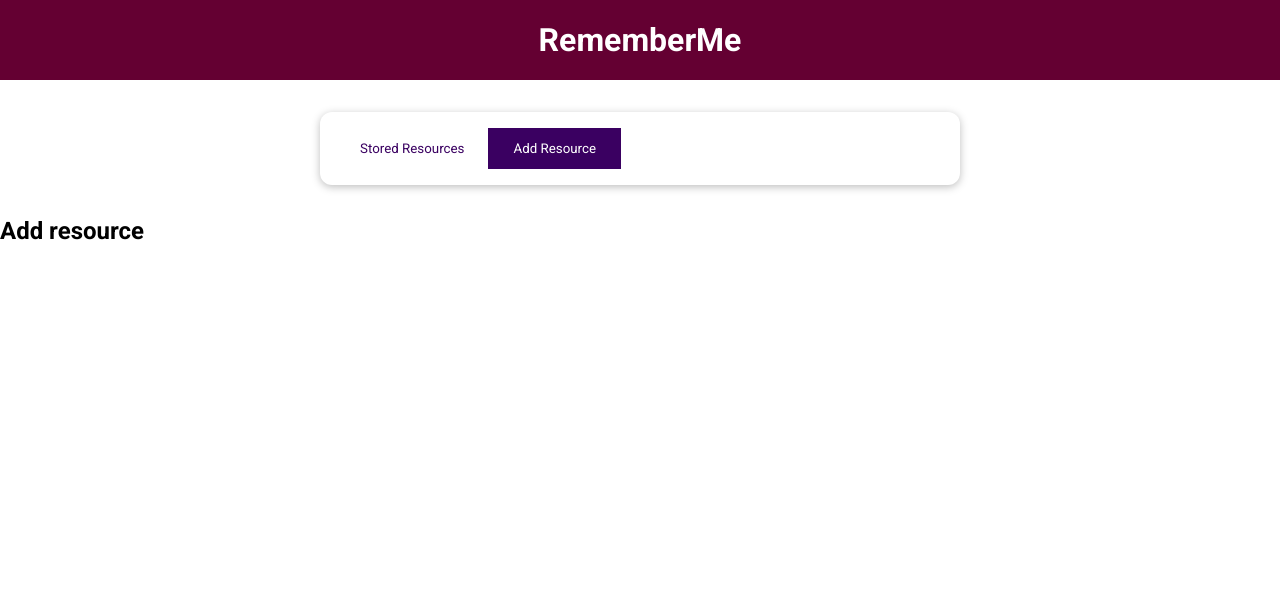
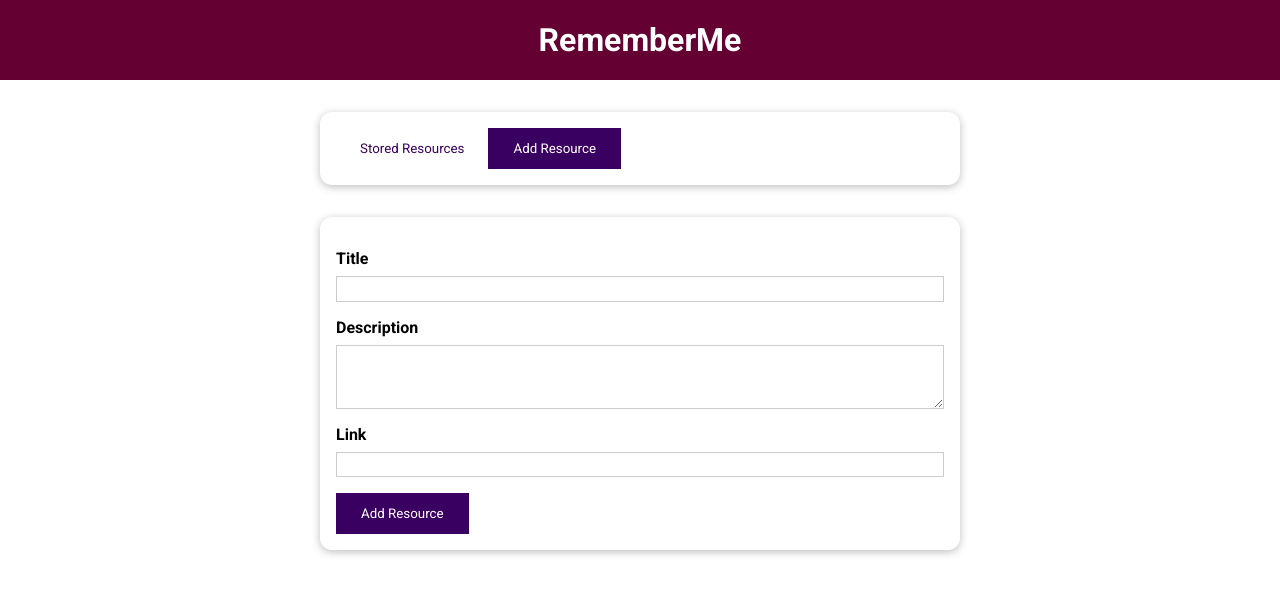
Before and after one commit to ToniNikolaev23/resource-app, a Vue app: page / in a window 1280 px wide. Both pictures are taken after a click on the button "Add Resource". Shown: the top 594 px of the page. Built offline with nearby package versions, Linux system fonts and the light colour scheme.

Commit message:
Create form for add resources

```diff
--- a/src/App.vue
+++ b/src/App.vue
@@ -1,9 +1,9 @@
 <template>
   <div>
     <the-header title="RememberMe"></the-header>
-  <keep-alive>
+
     <the-resources></the-resources>
-  </keep-alive>
+
   </div>
 </template>
 
--- a/src/components/UI/BaseButton.vue
+++ b/src/components/UI/BaseButton.vue
@@ -1,5 +1,5 @@
 <template>
-    <button :type="type" :class="mode">
+    <button :class="mode">
         <slot>
         </slot>
     </button>
@@ -8,7 +8,7 @@
 <script>
 export default {
     props: [
-        'type', 'mode'
+         'mode'
     ]
 }
 </script>
--- a/src/components/learning-resources/AddResource.vue
+++ b/src/components/learning-resources/AddResource.vue
@@ -1,3 +1,69 @@
 <template>
-    <h2>Add resource</h2>
+  <base-card>
+    <form @submit.prevent="submitData">
+      <div class="form-control">
+        <label for="title">Title</label>
+        <input type="text" id="title" name="title" v-model="title" />
+      </div>
+
+      <div class="form-control">
+        <label for="description">Description</label>
+        <textarea name="description" id="description" rows="3" v-model="desc"></textarea>
+      </div>
+
+      <div class="form-control">
+        <label for="link">Link</label>
+        <input type="url" id="link" name="link" v-model="link" />
+      </div>
+
+      <base-button type="submit">Add Resource</base-button>
+    </form>
+  </base-card>
 </template>
+
+<script>
+export default {
+    inject: ['addResource'],
+    data(){
+        return{
+            title: '',
+            desc: '',
+            link: ''
+        }
+    },
+    methods:{
+        submitData(){
+
+            this.addResource(this.title,this.desc,this.link)
+        }
+    }
+}
+</script>
+
+<style scoped>
+label {
+  font-weight: bold;
+  display: block;
+  margin-bottom: 0.5rem;
+}
+
+input,
+textarea {
+  display: block;
+  width: 100%;
+  font: inherit;
+  padding: 0.15rem;
+  border: 1px solid #ccc;
+}
+
+input:focus,
+textarea:focus {
+  outline: none;
+  border-color: #3a0061;
+  background-color: #f7ebff;
+}
+
+.form-control {
+  margin: 1rem 0;
+}
+</style>
--- a/src/components/learning-resources/TheResources.vue
+++ b/src/components/learning-resources/TheResources.vue
@@ -10,8 +10,9 @@
         >Add Resource</base-button
       >
     </base-card>
-
+    <keep-alive>
     <component :is="selectedComponent"></component>
+    </keep-alive>
   </div>
 </template>
 
@@ -53,13 +54,26 @@ export default {
   },
 provide(){
     return{
-        resources: this.storedResources
+        resources: this.storedResources,
+        addResource: this.addResource
     }
 },
   methods: {
     setComponent(tab) {
       this.selectedComponent = tab;
     },
+    addResource(title,description,link){
+        const newResource = {
+            id: new Date().toISOString(),
+            title: title,
+            description: description,
+            link: link
+        }
+
+        this.storedResources.unshift(newResource)
+
+        this.selectedComponent = 'stored-resources'
+    }
   },
 };
 </script>
```
